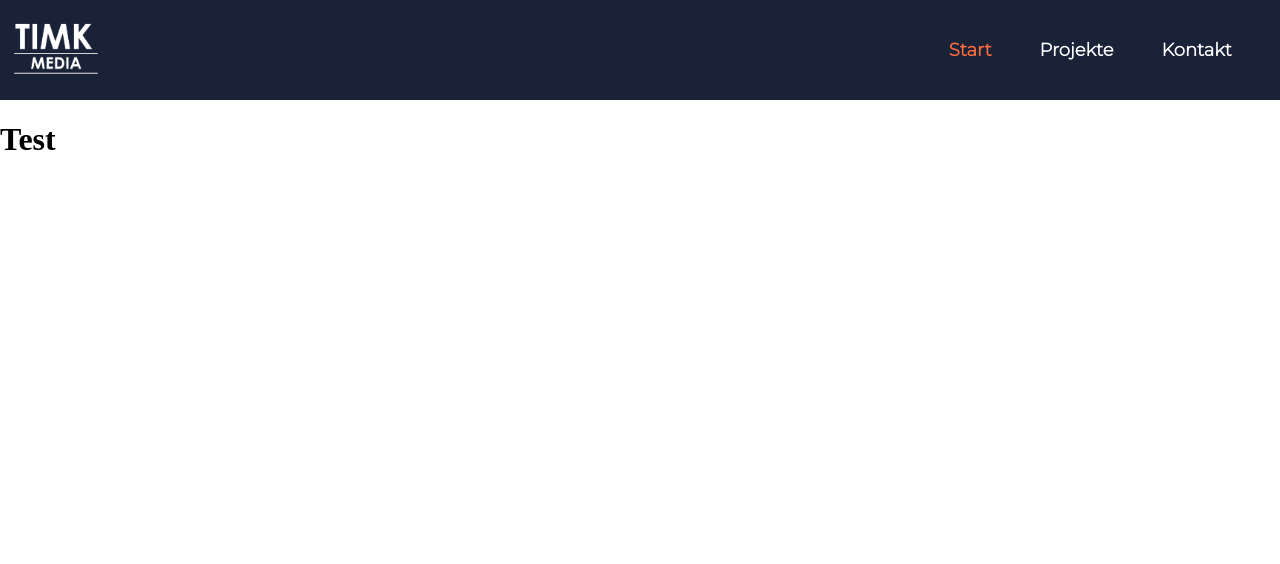
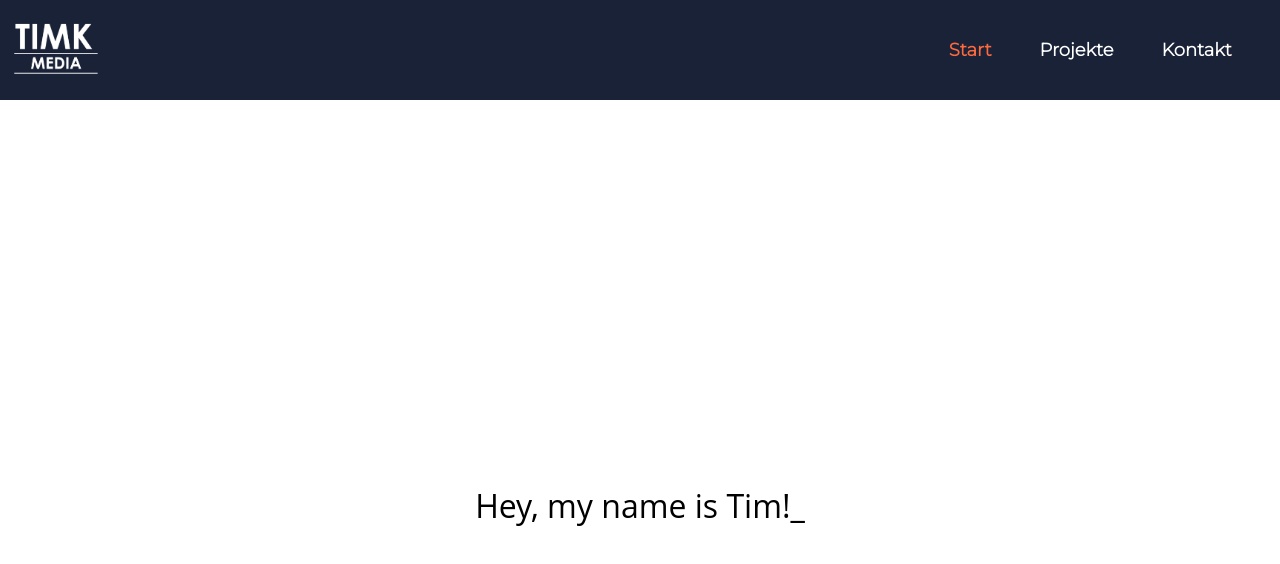
Before and after one commit to timkister/simple-react-website, a React (Create React App) app: page / in a window 1280 px wide. Shown: the top 564 px of the page. Built offline with nearby package versions, Linux system fonts and the light colour scheme.

Commit message:
added Start page

```diff
--- a/package.json
+++ b/package.json
@@ -11,6 +11,7 @@
     "react-dom": "^18.1.0",
     "react-router-dom": "^6.3.0",
     "react-scripts": "5.0.1",
+    "sass": "^1.52.3",
     "web-vitals": "^2.1.4"
   },
   "scripts": {
--- a/src/components/ui/Homepage.js
+++ b/src/components/ui/Homepage.js
@@ -1,5 +1,6 @@
 import React from "react";
 import { BrowserRouter as Router, Routes, Route } from "react-router-dom";
+import Start from "../../pages/Start";
 
 import NavBar from "./navbar/NavBar";
 
@@ -14,7 +15,7 @@ export default function Homepage(props) {
                     <Route path="/" element={
                         <>
                             <NavBar currentsite="start" navbaritems={navbaritems}/>
-                            <h1>Test</h1>
+                            <Start />
                         </>
                     }/>
                     <Route path="/projekte" element={
--- /dev/null
+++ b/src/pages/Start.js
@@ -0,0 +1,59 @@
+import React, { useEffect } from "react";
+
+import './Start.scss';
+
+const Start = () => {
+
+    async function init () {
+        const node = document.querySelector("#type-text")
+
+        await sleep(2000)
+        node.innerText = ""
+        await node.type('Hey, ')
+
+        await node.type('there!')
+        await sleep(2000)
+        await node.delete('there!')
+        await node.type('my name is Tim!')
+    }
+
+    const sleep = time => new Promise(resolve => setTimeout(resolve, time))
+
+    class TypeAsync extends HTMLSpanElement {
+        get typeInterval () {
+            const randomMs = 100 * Math.random()
+            return randomMs < 50 ? 10 : randomMs
+        }
+
+        async type (text) {
+            for (let character of text) {
+                this.innerText += character
+                await sleep(this.typeInterval)
+            }
+        }
+
+        async delete (text) {
+            for (let character of text) {
+                this.innerText = this.innerText.slice(0, this.innerText.length -1)
+                await sleep(this.typeInterval)
+            }
+        }
+    }
+
+    customElements.define('type-async', TypeAsync, { extends: 'span' })
+
+    useEffect(() => {
+        init()
+    })
+
+    return (
+        <div className="seite">
+            <div className="title">
+                <span is="type-async" id="type-text"></span>
+                <span className="blinking-cursor">_</span>
+            </div>
+        </div>
+    );
+};
+
+export default Start;
--- /dev/null
+++ b/src/pages/Start.scss
@@ -0,0 +1,22 @@
+@import url("https://fonts.googleapis.com/css?family=Open+Sans:40");
+
+.seite{
+  background-color: rgb(255, 255, 255);
+  color: rgb(0, 0, 0);
+  font-family: "Open Sans", sans-serif;
+  font-size: 2em;
+  text-align: center;
+}
+
+.title{
+  padding-top: 30%;
+}
+
+.blinking-cursor{
+  user-select: none;
+  animation: blink 1s steps(2, start) infinite;
+}
+
+@keyframes blink{
+  to {visibility: hidden;}
+}
```
Also changed, not shown: 1 other file (tests, documents, lock files or other folders).
